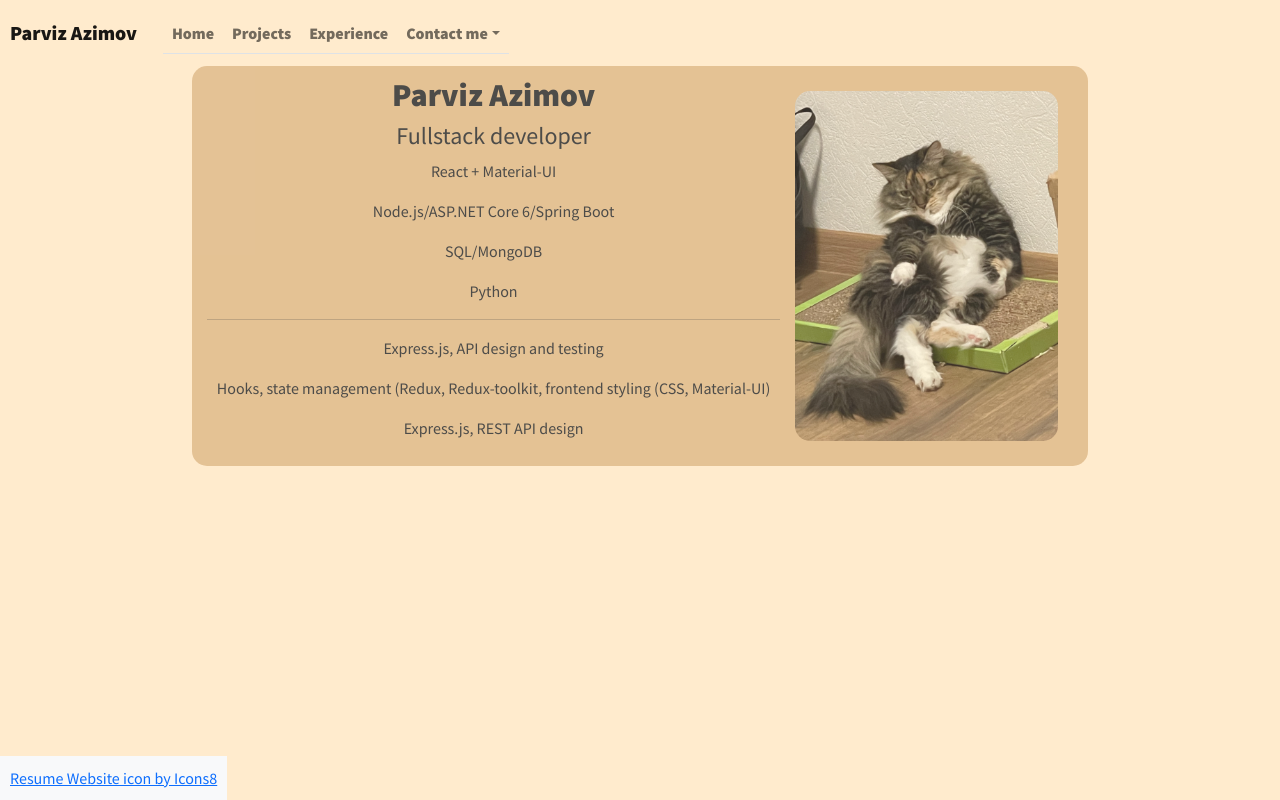
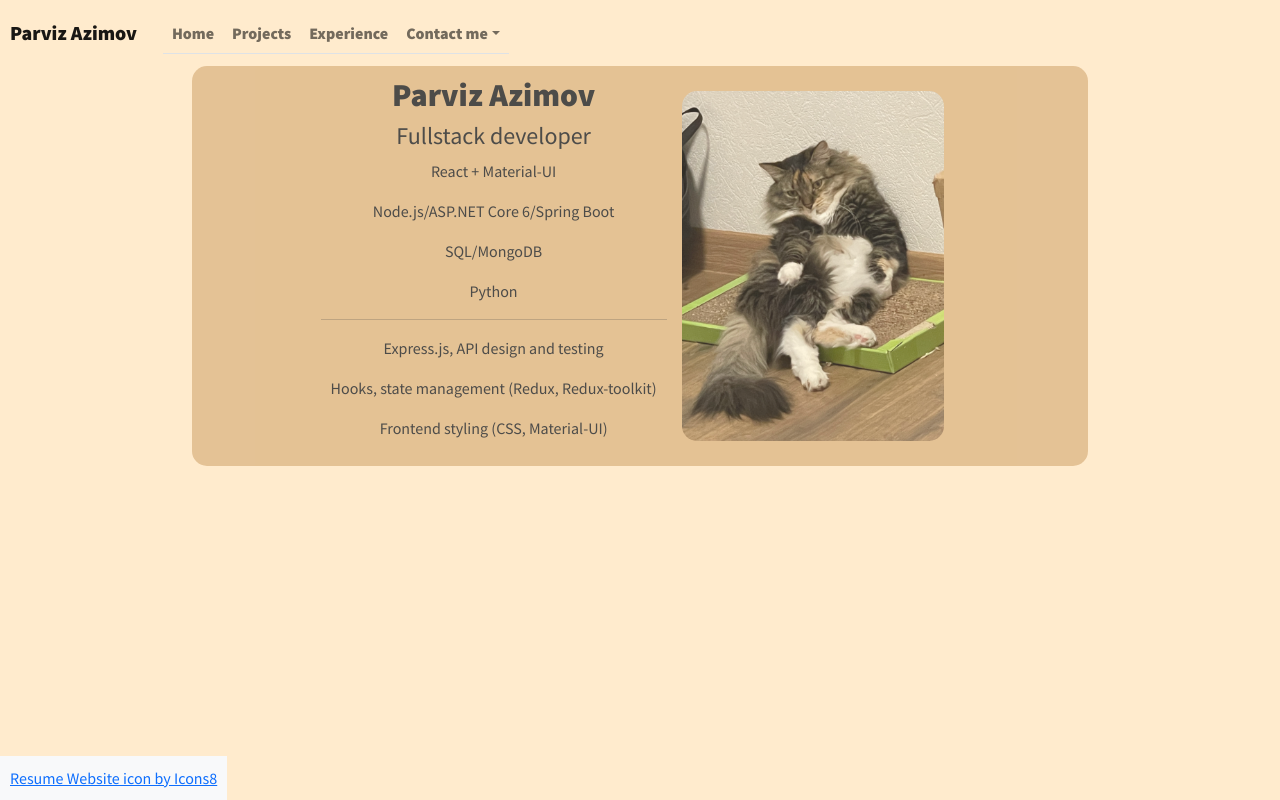
Before and after one commit to AzimovParviz/portfolio, a React (Create React App) app: page / in a window 1280 px wide. Built offline with nearby package versions, Linux system fonts and the light colour scheme.

Commit message:
minor formatting changes
Signed-off-by: Parviz Azimov <parviz.azimov@student.lamk.fi>

```diff
--- a/src/components/Sidebar.tsx
+++ b/src/components/Sidebar.tsx
@@ -3,6 +3,7 @@ import { Nav, NavDropdown, Navbar } from 'react-bootstrap';
 import { Routes, Route, Link } from 'react-router-dom';
 import Projects from "../pages/Projects";
 import Home from "../pages/Home";
+import Experience from "../pages/Experience";
 
 function Sidebar() {
     return (
@@ -35,6 +36,7 @@ function Sidebar() {
             <Routes>
                 <Route path="/projects" element={<Projects />} />
                 <Route path="/" element={<Home />} />
+                <Route path="/experience" element={<Experience />} />
             </Routes>
         </div>
     );
--- a/src/pages/Projects.tsx
+++ b/src/pages/Projects.tsx
@@ -31,7 +31,7 @@ const projects: project[] = [
     id: 2,
     title: "boorupaper",
     description:
-      "CLI app to quickly update your wallpaper using image aggregator gelbooru.com, for that command line efficiency and simplicity",
+      "CLI app to quickly update your wallpaper on Linux (Gnome, KDE, Late, Cinammon DE) and MacOS using image aggregator gelbooru.com, for that command line efficiency and simplicity",
     url: "https://github.com/AzimovParviz/boorupaper",
     tech: "Python 3",
   },
@@ -53,7 +53,7 @@ const projects: project[] = [
   },
   {
     id: 5,
-    title: ".NET Azure blobs",
+    title: ".NET API + Azure blobs",
     description:
       ".NET backend that stores data in azure storage and a mysql database",
     url: "https://github.com/AzimovParviz/AzureBlobs",
--- a/src/pages/Skills.tsx
+++ b/src/pages/Skills.tsx
@@ -16,8 +16,8 @@ function Skills() {
                     <article>
 
                         <p>Express.js, API design and testing</p>
-                        <p>Hooks, state management (Redux, Redux-toolkit, frontend styling (CSS, Material-UI)</p>
-                        <p>Express.js, REST API design</p>
+			<p>Hooks, state management (Redux, Redux-toolkit)</p>
+			<p>Frontend styling (CSS, Material-UI)</p>
                     </article>
                 </div>
             </div>
```
